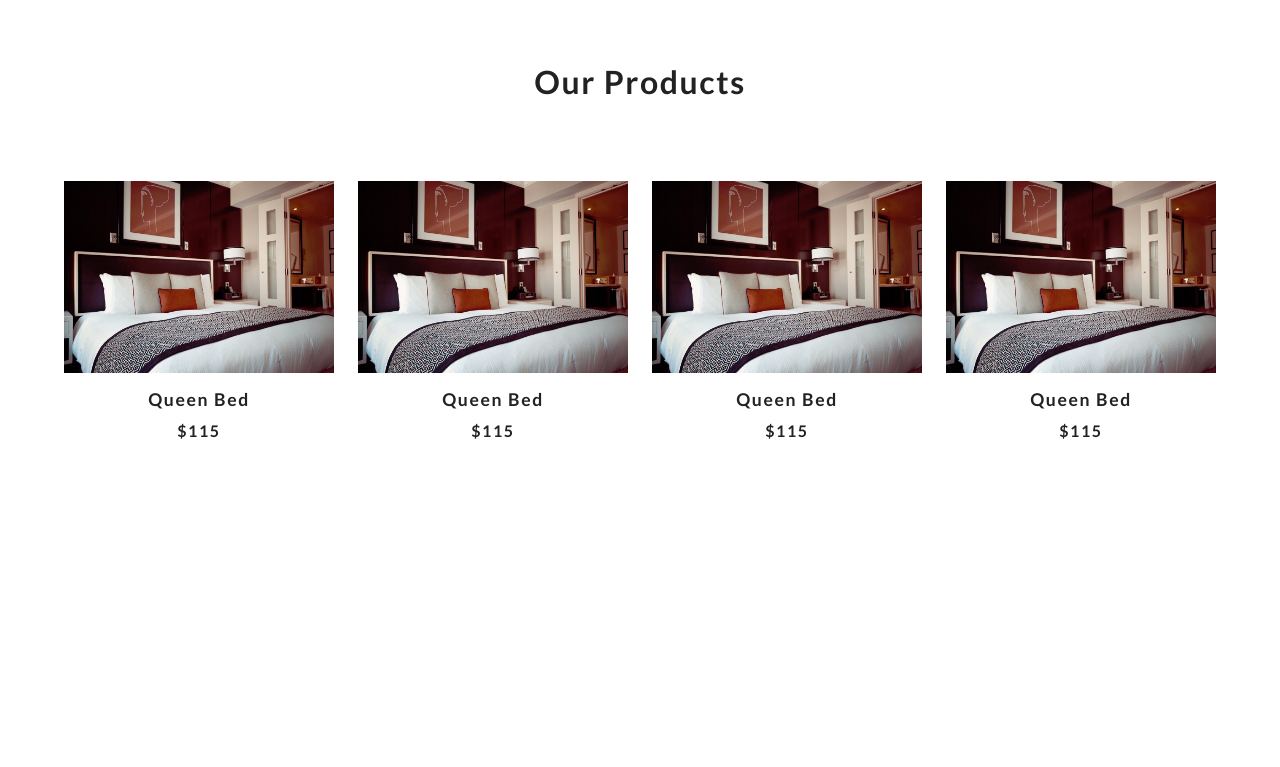
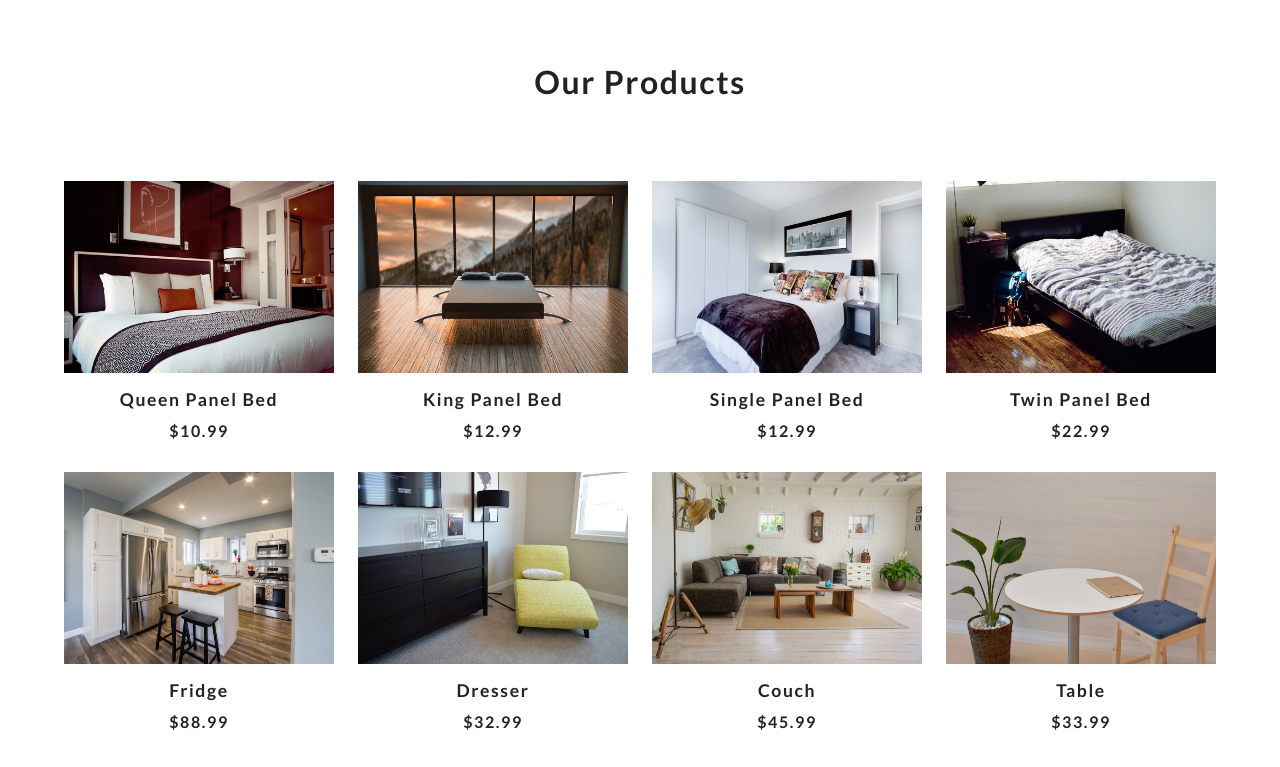
Before and after one commit to gkdlswm5/E-CommerceVanillaJS, a plain HTML site: page index.html in a window 1280 px wide. Shown: the part 802-1569 px from the top of the page. Before the commit the page ends 1306 px from the top, so only its background shows below. Drawn offline with Linux system fonts and the light colour scheme.

Commit message:
looping over products logic

```diff
--- a/app.js
+++ b/app.js
@@ -35,7 +35,33 @@ class Products {
 }
 
 //display products
-class UI {}
+class UI {
+  displayProducts(products) {
+    console.log(products);
+    let result = "";
+    products.forEach((product) => {
+      result += `
+        <article class="product">
+            <div class="img-container">
+                <img src=${product.image}
+                alt="product"
+                class="product-img"
+                />
+                <button class="bag-btn" data-id=${product.id}>
+                    <i class="fas fa-shopping-cart">
+                        add to bag
+                    </i>
+                </button>
+            </div>
+            <h3>${product.title}</h3>
+            <h4>$${product.price}</h4>
+        </article>
+        `;
+    });
+    // console.log(result);
+    productsDOM.innerHTML = result;
+  }
+}
 
 //local storage
 class Storage {}
@@ -45,7 +71,8 @@ document.addEventListener("DOMContentLoaded", () => {
   const products = new Products();
 
   //get all products
-  products.getProducts().then((data) => {
-    console.log(data);
+  products.getProducts().then((products) => {
+    // console.log(products);
+    ui.displayProducts(products);
   });
 });
--- a/index.html
+++ b/index.html
@@ -43,62 +43,6 @@
             <h2>our products</h2>
         </div>
         <div class="products-center">
-            <!-- single product -->
-            <article class="product">
-                <div class="img-container">
-                    <img src="./images/product-1.jpeg" alt="product" class="product-img">
-                    <button class="bag-btn" data-id="1">
-                        <i class="fas fa-shopping-cart">
-                            add to bag
-                        </i>
-                    </button>
-                </div>
-                <h3>queen bed</h3>
-                <h4>$115</h4>
-            </article>
-            <!-- end of single product -->
-            <!-- single product -->
-            <article class="product">
-                <div class="img-container">
-                    <img src="./images/product-1.jpeg" alt="product" class="product-img">
-                    <button class="bag-btn" data-id="1">
-                        <i class="fas fa-shopping-cart">
-                            add to bag
-                        </i>
-                    </button>
-                </div>
-                <h3>queen bed</h3>
-                <h4>$115</h4>
-            </article>
-            <!-- end of single product -->
-            <!-- single product -->
-            <article class="product">
-                <div class="img-container">
-                    <img src="./images/product-1.jpeg" alt="product" class="product-img">
-                    <button class="bag-btn" data-id="1">
-                        <i class="fas fa-shopping-cart">
-                            add to bag
-                        </i>
-                    </button>
-                </div>
-                <h3>queen bed</h3>
-                <h4>$115</h4>
-            </article>
-            <!-- end of single product -->
-            <!-- single product -->
-            <article class="product">
-                <div class="img-container">
-                    <img src="./images/product-1.jpeg" alt="product" class="product-img">
-                    <button class="bag-btn" data-id="1">
-                        <i class="fas fa-shopping-cart">
-                            add to bag
-                        </i>
-                    </button>
-                </div>
-                <h3>queen bed</h3>
-                <h4>$115</h4>
-            </article>
-            <!-- end of single product -->
         </div>
     </section>
     <!-- end of products -->
```
